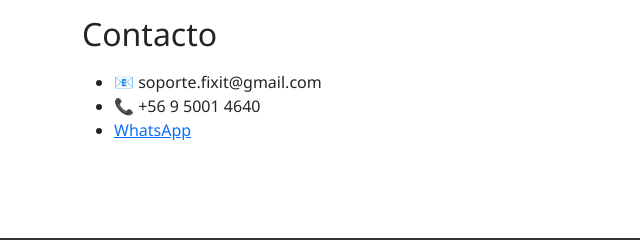
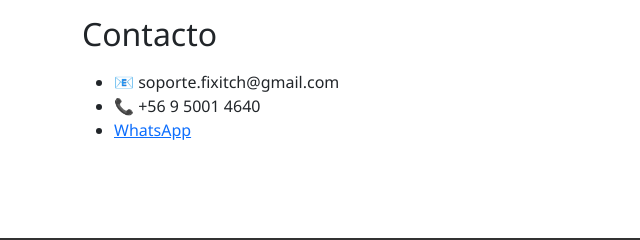
Before and after one commit to carlosberriosrobles/Fixit, a plain HTML site: page index.html in a window 1280 px wide. Shown: the part 1844-2084 px from the top of the page, 0-640 px from the left. Drawn offline with nearby package versions, Linux system fonts and the light colour scheme.

Commit message:
Update index.html

```diff
--- a/index.html
+++ b/index.html
@@ -128,7 +128,7 @@
     <section id="contacto" class="fade-in mb-5">
       <h2 class="mb-3">Contacto</h2>
       <ul>
-        <li>📧 soporte.fixit@gmail.com</li>
+        <li>📧 soporte.fixitch@gmail.com</li>
         <li>📞 +56 9 5001 4640</li>
         <li><a href="https://wa.me/56950014640" target="_blank">WhatsApp</a></li>
       </ul>
```
